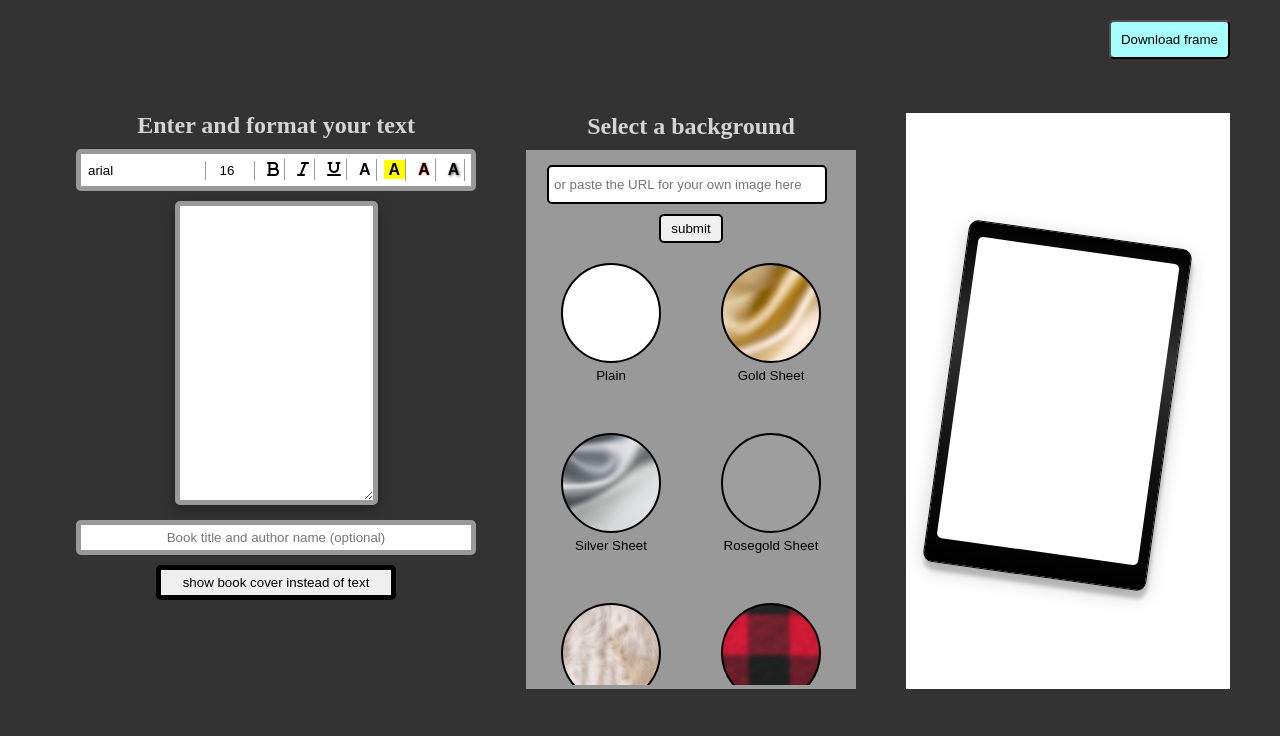
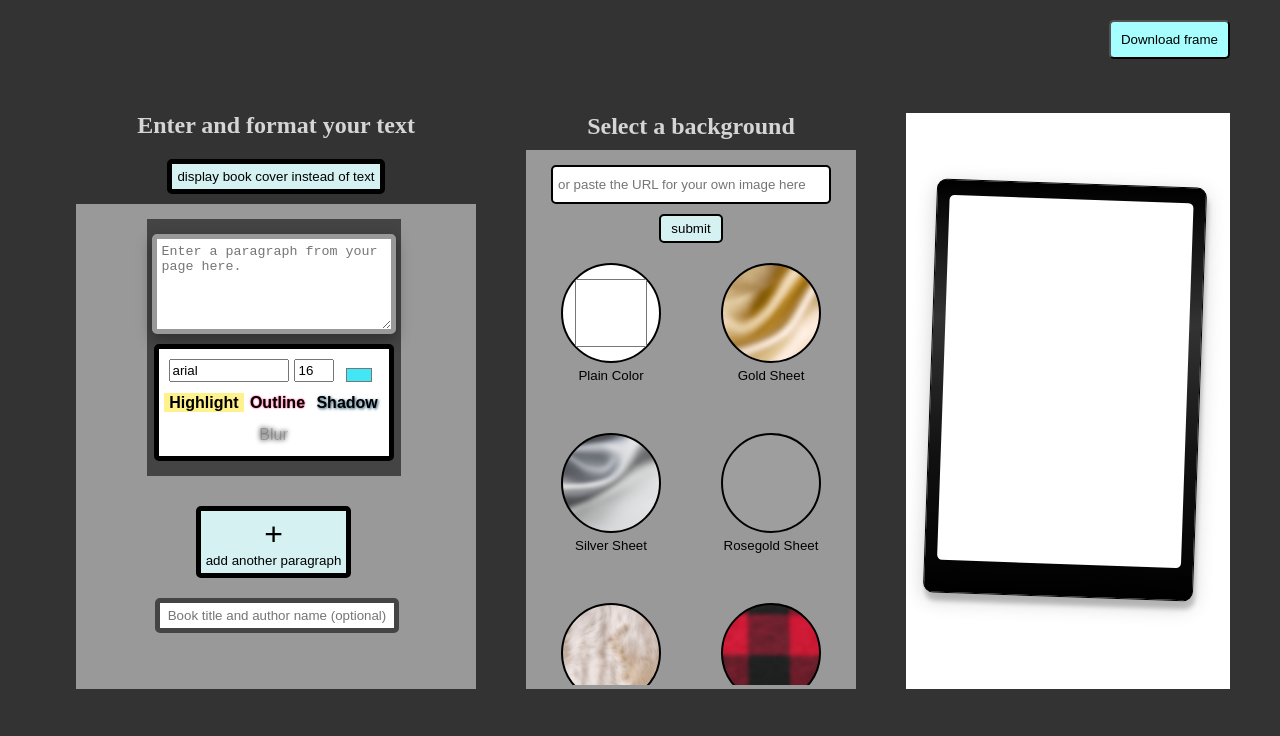
Before and after one commit to Joannamcregan/BookPageGraphicEditor, a plain HTML site: page VideoFrameTextEditor/index.html in a window 1280 px wide. Drawn offline with Linux system fonts and the light colour scheme; grey boxes are pictures that could not be loaded; a script that the page names is missing.

Commit message:
Add files via upload

```diff
--- a/VideoFrameTextEditor/index.html
+++ b/VideoFrameTextEditor/index.html
@@ -14,19 +14,18 @@
         <div class="heading-wrapper">
             <h2 id="input-heading">Enter and format your text</h2>
         </div>
-        <div class="controll-section visible">
-            <div class="row">
-                <div class="col">
-                    <div class="first box">
-                        <input
+        <div class="input-extra" onclick="toggleInput()">
+            <button id="toggle-cover-text">display book cover instead of text</button>
+        </div>
+        <div id="paragraph-input-section">
+            <div class="paragraph-input" id="paragraph-input-0">
+                <textarea class="text-input" placeholder="Enter a paragraph from your page here."></textarea>
+                <div class="controll-section" id="controll-section-0">
+                    <input
                         type="text"
                         id="font"
                         value="arial"
                         onchange="f1(this)">
-                    </div>
-                </div>
-                <div class="col">
-                    <div class="second box">
                         <input
                         type="number"
                         id="font-size"
@@ -34,59 +33,40 @@
                         max="100"
                         value="16"
                         onchange="f2(this)">
-                    </div>
-                </div>
-                <div class="col">
-                    <button class="controll-button" id="bold" onclick="f3(this)">
-                        <i class="fa-solid fa-bold"></i>
+                    <input
+                        type="color"
+                        value="#42e6f5"
+                        id="font-color"
+                        onchange="setFontColor(this)">
+                    <button class="controll-button" id="font-highlight" onclick="highlightText(this)">
+                        <span><strong>Highlight</strong></span>
                     </button>
-                </div>
-                <div class="col">
-                    <button class="controll-button" id="italic" onclick="f4(this)">
-                        <i class="fa-solid fa-italic"></i>
+                    <button class="controll-button" id="font-outline" onclick="outlineText(this)">
+                        <span><strong>Outline</strong></span>
                     </button>
-                </div>
-                <div class="col">
-                    <button class="controll-button" id="underline" onclick="f5(this)">
-                        <i class="fa-solid fa-underline"></i>
+                    <button class="controll-button" id="font-shadow" onclick="shadowText(this)">
+                        <span><strong>Shadow</strong></span>
                     </button>
-                </div>
-                <div class="col">
-                    <button class="controll-button" id="font-color" onclick="f6(this)">
-                        <span><strong>A</strong></span>
-                    </button>
-                </div>
-                <div class="col">
-                    <button class="controll-button" id="font-highlight" onclick="f7(this)">
-                        <span><strong>A</strong></span>
-                    </button>
-                </div>
-                <div class="col">
-                    <button class="controll-button" id="font-outline" onclick="f8(this)">
-                        <span><strong>A</strong></span>
-                    </button>
-                </div>
-                <div class="col">
-                    <button class="controll-button" id="font-shadow" onclick="f9(this)">
-                        <span><strong>A</strong></span>
+                    <button class="controll-button" id="font-blurred" onclick="blurText(this)">
+                        <span>Blur</span>
                     </button>
                 </div>
             </div>
+            <div class="input-extra">
+                <button id="add-paragraph"><p class="giant-text">+</p><p>add another paragraph</p></button>
+            </div>
+            <div class="input-extra">
+                <input type="text" placeholder="Book title and author name (optional)"></input>
+            </div>
         </div>
-        <textarea class="visible"></textarea>
         <div id="cover-section" class="hidden">
             <input
                 type="text"
                 id="own-cover"
+                class="own-url"
                 placeholder="paste the URL for your cover here"
                 onchange="f11(this)">
-            <button id="add-cover">submit</button>
-        </div>
-        <div class="input-extra">
-            <input type="text" placeholder="Book title and author name (optional)"></input>
-        </div>
-        <div class="input-extra">
-            <button id="toggle-cover-text">show book cover instead of text</button>
+            <button id="add-cover" class="own-url-submit">submit</button>
         </div>
     </div>
     <div class="background-option-section">
@@ -94,99 +74,104 @@
             <h2>Select a background</h2>
         </div>
         <div id="background-options">
-            <div>
+            <div id="own-background-section">
                 <input
                     type="text"
                     id="own-background"
+                    class="own-url"
                     placeholder="or paste the URL for your own image here"
                     onchange="f10(this)">
-                <button id="add-own-background">submit</button>
+                <button id="add-own-background" class="own-url-submit">submit</button>
             </div>
             <button class="background-option">
-                <div class="background-sample background-plain"></div>
-                <p>Plain</p>
+                <input
+                    id="plain-color-background"
+                    class="background-sample background-plain"
+                    type="color"
+                    value="#ffffff">
+                <p>Plain Color</p>
             </button>
-            <button class="background-option">
+            <button class="background-option" onclick="setBackground(this)">
                 <div class="background-sample background-gold-sheet"></div>
                 <p>Gold Sheet</p>
             </button>
-            <button class="background-option">
+            <button class="background-option" onclick="setBackground(this)">
                 <div class="background-sample background-silver-sheet"></div>
                 <p>Silver Sheet</p>
             </button>
-            <button class="background-option">
+            <button class="background-option" onclick="setBackground(this)">
                 <div class="background-sample background-rosegold-sheet"></div>
                 <p>Rosegold Sheet</p>
             </button>
-            <button class="background-option">
+            <button class="background-option" onclick="setBackground(this)">
                 <div class="background-sample background-fur-blanket"></div>
                 <p>Fur Blanket</p>
             </button>
-            <button class="background-option">
+            <button class="background-option" onclick="setBackground(this)">
                 <div class="background-sample background-plaid-blanket"></div>
                 <p>Plaid Blanket</p>
             </button>
-            <button class="background-option">
+            <button class="background-option" onclick="setBackground(this)">
                 <div class="background-sample background-red-violet-ink"></div>
                 <p>Red Violet Ink</p>
             </button>
-            <button class="background-option">
+            <button class="background-option" onclick="setBackground(this)">
                 <div class="background-sample background-glitter-confetti"></div>
                 <p>Glitter Confetti</p>
             </button>
-            <button class="background-option">
+            <button class="background-option" onclick="setBackground(this)">
                 <div class="background-sample background-pastel-glitter"></div>
                 <p>Pastel Glitter</p>
             </button>
-            <button class="background-option">
+            <button class="background-option" onclick="setBackground(this)">
                 <div class="background-sample background-gold-foil"></div>
                 <p>Gold Foil</p>
             </button>
-            <button class="background-option">
+            <button class="background-option" onclick="setBackground(this)">
                 <div class="background-sample background-green-and-orange-watercolor"></div>
                 <p>Green and Orange Watercolor</p>
             </button>
-            <button class="background-option">
+            <button class="background-option" onclick="setBackground(this)">
                 <div class="background-sample background-slate-blue-watercolor"></div>
                 <p>Slate Blue Watercolor</p>
             </button>
-            <button class="background-option">
+            <button class="background-option" onclick="setBackground(this)">
                 <div class="background-sample background-marbled-ink"></div>
                 <p>Marbled Ink</p>
             </button>
-            <button class="background-option">
+            <button class="background-option" onclick="setBackground(this)">
                 <div class="background-sample background-jagged-marble"></div>
                 <p>Jagged Marble</p>
             </button>
-            <button class="background-option">
+            <button class="background-option" onclick="setBackground(this)">
                 <div class="background-sample background-wood"></div>
                 <p>Wood Panels</p>
             </button>
-            <button class="background-option">
+            <button class="background-option" onclick="setBackground(this)">
                 <div class="background-sample background-amber-space"></div>
                 <p>Amber Space</p>
             </button>
-            <button class="background-option">
+            <button class="background-option" onclick="setBackground(this)">
                 <div class="background-sample background-indigo-space"></div>
                 <p>Indigo Space</p>
             </button>
-            <button class="background-option">
+            <button class="background-option" onclick="setBackground(this)">
                 <div class="background-sample background-calm-clouds"></div>
                 <p>Calm Clouds</p>
             </button>
-            <button class="background-option">
+            <button class="background-option" onclick="setBackground(this)">
                 <div class="background-sample background-clear-sunset"></div>
                 <p>Clear Sunset</p>
             </button>
-            <button class="background-option">
+            <button class="background-option" onclick="setBackground(this)">
                 <div class="background-sample background-calm-water"></div>
                 <p>Calm Water</p>
             </button>
-            <button class="background-option">
+            <button class="background-option" onclick="setBackground(this)">
                 <div class="background-sample background-black-steam"></div>
                 <p>Black Steam</p>
             </button>
-            <button class="background-option">
+            <button class="background-option" onclick="setBackground(this)">
                 <div class="background-sample background-black-rain"></div>
                 <p>Black Rain</p>
             </button>
@@ -194,7 +179,7 @@
     </div>
     <div id="output-section" class="output-section-small background-plain">
         <div id="tablet" class="tablet-small">
-            <div id="page" class="page-small">
+            <div id="tablet-screen" class="page-small">
             </div>
         </div>
     </div>
--- /dev/null
+++ b/VideoFrameTextEditor/main.js
@@ -0,0 +1,33 @@
+var isParagraphMode = true;
+var inputHeading = document.getElementById("input-heading");
+var inputToggleButton = document.getElementById("toggle-cover-text");
+var paragraphInputSection = document.getElementById("paragraph-input-section");
+var coverSection = document.getElementById("cover-section");
+var outputSection = document.getElementById("output-section");
+
+function toggleInput(){
+    if (isParagraphMode) {
+        inputHeading.innerText = 'Add your cover';
+        inputToggleButton.innerText = 'display text instead of book cover';
+        coverSection.classList.remove('hidden');
+        paragraphInputSection.classList.add('hidden');
+        isParagraphMode = false;
+    } else {
+        inputHeading.innerText = 'Enter and format your text';
+        inputToggleButton.innerText = 'display book cover instead of text';
+        paragraphInputSection.classList.remove('hidden');
+        coverSection.classList.add('hidden');
+        isParagraphMode = true;
+    }
+}
+
+function setFontColor(e) {
+    console.log("set color to " + e.value);
+}
+
+function setBackground(e) {
+    let backgroundClass = e.firstElementChild.classList[1];
+    let oldBackgroundClass = outputSection.classList[1];
+    outputSection.classList.add(backgroundClass);
+    outputSection.classList.remove(oldBackgroundClass);
+}
--- a/VideoFrameTextEditor/style.css
+++ b/VideoFrameTextEditor/style.css
@@ -20,60 +20,96 @@ body{
     margin: 50px 0 50px 50px;
 }
 
+#paragraph-input-section{
+    overflow-y: scroll;
+    overflow-x: hidden;
+    height: 485px;
+    background: #999;
+    border-top: solid #999 5px;
+    border-right: solid #999 5px;
+    border-bottom: solid #999 2px;
+    padding-top: 10px;
+}
+
+.paragraph-input{
+    height: fit-content;
+    width: fit-content;
+    padding: 5px;
+    margin: 0 auto 30px auto;
+    display: block;
+    background: #444;
+}
+
 #input-heading{
     margin-top: 3px;
 }
 
 .input-extra input{
-    width: 400px;
-    border: solid #999 5px;
+    width: 244px;
+    border: solid #444 5px;
     border-radius: 5px;
     text-align: center;
     padding: 5px 0;
-    margin-top: 5px;
+    margin: 10px 20%;
 }
 
 .controll-section{
-    display: block;
-    width: 100%;
+    display: flex;
+    flex-direction: row;
+    flex-wrap: wrap;
+    width: 240px;
     height: fit-content;
-    margin-bottom: 10px;
+    margin: 10px auto;
+    padding: 5px;
     background: white;
-    border: solid #999 5px;
+    border: solid black 5px;
     border-radius: 5px;
 }
 
-.col{
-    display: inline-block;
-}
-
-.box input[type=number]{
+.controll-section input[type=number]{
     width: 40px;
     text-align: center;
     margin: 5px 0px 5px 5px;
     padding: 2px 0;
-    cursor: pointer;
-    border: none;
-    border-right: solid #999 1px;
+    display: inline-block;
+    /* border-right: solid #999 1px; */
 }
 
-.box input[type=text]{
+.controll-section input[type=text]{
     width: 120px;
     text-align: left;
     margin: 5px 0px 5px 5px;
     padding: 2px 2px;
-    cursor: pointer;
+    display: inline-block;
+    /* border-right: solid #999 1px; */
+}
+
+#font-color{
+    width: 30px;
     border: none;
-    border-right: solid #999 1px;
+    margin: 5px auto 0 auto;
+    padding-top: 5px;
+    background: white;
+    display: inline-block;
 }
 
 .controll-button{
     padding: 2px 5px;
-    margin: 5px 0px 5px 3px;
+    margin: 5px auto 5px auto;
     cursor: pointer;
     border: none;
-    border-right: solid #999 1px;
+    /* border-right: solid #999 1px; */
     background: white;
+    display: inline-block;
+}
+
+.controll-button:hover{
+    background: #40576d1a;
+}
+
+.controll-button:active{
+    background: #73b1e333;
+    color: #5271ff;
 }
 
 .controll-section span{
@@ -89,43 +125,69 @@ i{
 }
 
 #font-highlight span{
-    background: yellow;
+    background: rgb(255, 242, 140);
     padding: 1px 5px;
 }
 
 #font-outline{
-    text-shadow: 0 0 2px #FF0000;
+    text-shadow: 0 0 2px #ff005d;
 }
 
 #font-shadow{
-    text-shadow: 1px 1px 3px #454545;
+    text-shadow: 1px 1px 3px #215271;
 }
 
-textarea{
-    width: 203px;
-    height: 304px;
-    margin: 5px auto 10px auto;
+#font-blurred {
+    color: rgba(0, 0, 0, 0.2);
+    text-shadow: 0 0 5px black;
+ }
+
+.text-input{
+    width: 244px;
+    height: 100px;
+    display: block;
+    margin: 10px auto 10px auto;
+    padding: 5px;
     border-radius: 5px;
     border: solid #999 5px;
     background: white;
     box-shadow: #00000059 0px 5px 15px;
 }
 
-.visible{
+/* .visible{
     display: block;
-}
+} */
 
 .hidden{
     display: none;
 }
 
 #toggle-cover-text{
-    width: 60%;
-    padding: 5px 0;
-    margin: 10px 20%;
+    width: fit-content;
+    padding: 5px;
+    margin: 10px auto;
+    display: block;
     text-align: center;
+    background: rgb(213, 241, 241);
     border: solid black 5px;
     border-radius: 5px;
+    cursor: pointer;
+}
+
+#add-paragraph{
+    width: fit-content;
+    padding: 5px;
+    display: block;
+    margin: 10px auto;
+    text-align: center;
+    background: rgb(213, 241, 241);
+    border: solid black 5px;
+    border-radius: 5px;
+    cursor: pointer;
+}
+
+.giant-text{
+    font-size: 32px;
 }
 
 .heading-wrapper{
@@ -165,27 +227,27 @@ h2{
     grid-column: 5 / span 6;
     grid-row: 1;
     z-index: 2;
-    transform: rotate(8deg);
+    transform: rotate(2deg);
     box-shadow: 2px 8px 4px 0 rgba(0, 0, 0, 0.2), 0 6px 20px 0 rgba(0, 0, 0, 0.19);
     border: solid 1px black;
-    margin: 100px 60px 0 auto;
+    margin: 50px 30px 0 auto;
 }
 
 
 .tablet-small{
-    width: 225px;
-    height: 345px;
+    width: 270px;
+    height: 414px;
 }
 
-#page{
+#tablet-screen{
     margin: 15px auto auto auto;
     border-radius: 5px;
     background: white;
 }
 
 .page-small{
-    width: 203px;
-    height: 304px;
+    width: 244px;
+    height: 365px;
 }
 
 #download-button{
@@ -194,7 +256,8 @@ h2{
     border-radius: 5px;
     height: fit-content;
     width: fit-content;
-    background: rgb(166, 255, 254)
+    background: rgb(166, 255, 254);
+    cursor: pointer;
 }
 
 .background-option-section{
@@ -222,26 +285,41 @@ h2{
     margin: 10px auto 20px auto;
     width: fit-content;
     height: fit-content;
-    display: inline-block;
+    display: block;
     background: none;
     border: none;
+    cursor: pointer;
 }
 
-#own-background{
+#own-background-section{
+    width: 100%;
+}
+
+.own-url{
     width: 280px;
     height: fit-content;
-    margin: 10px 5%;
+    margin: 10px auto;
     padding: 10px 5px;
     border: solid black 2px;
     border-radius: 5px;
+    display: block;
 }
 
-#add-own-background{
+.own-url-submit{
     width: 20%;
     padding: 5px 0;
+    background: rgb(213, 241, 241);
     border: solid black 2px;
     border-radius: 5px;
     margin: 0 40%;
+    cursor: pointer;
+}
+
+.background-option input[type=color]{
+    width: 100px;
+    height: 100px;
+    border-radius: 50px;
+    padding: 10px;
 }
 
 .background-sample{
```
